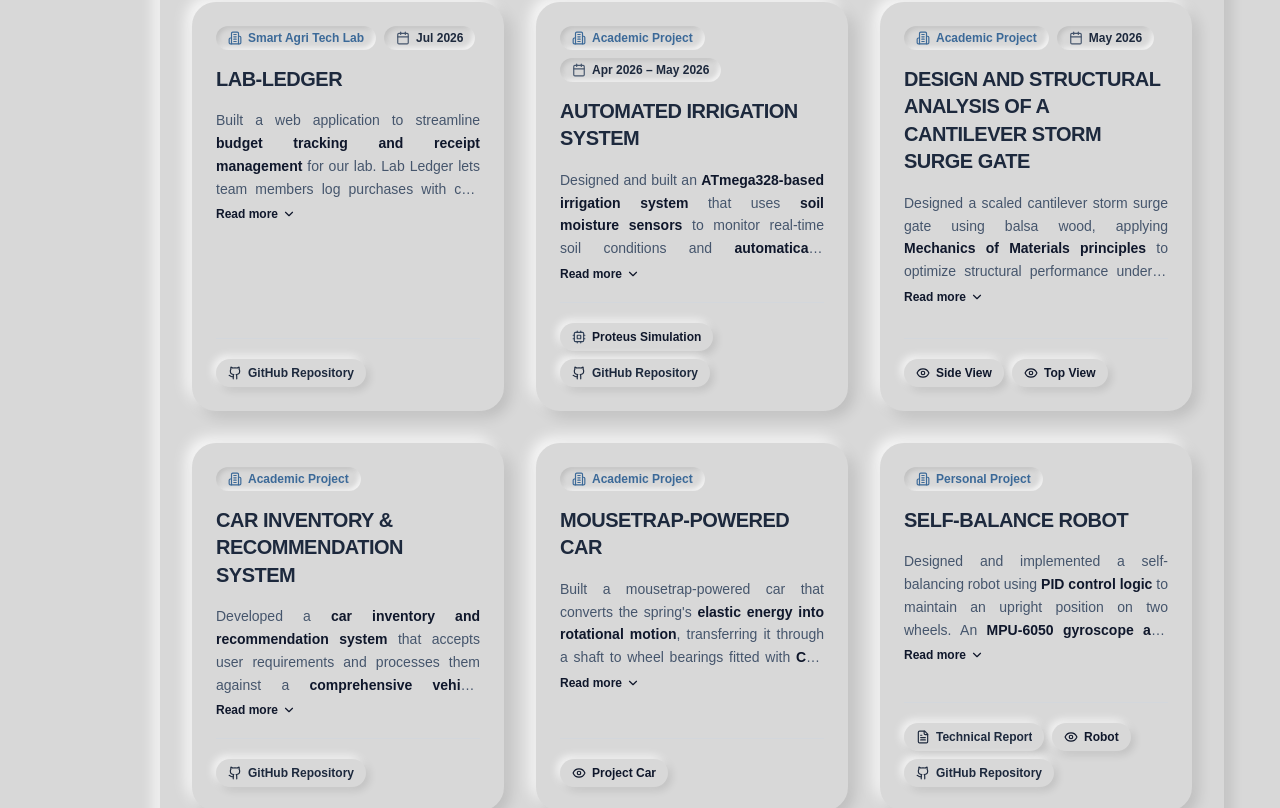
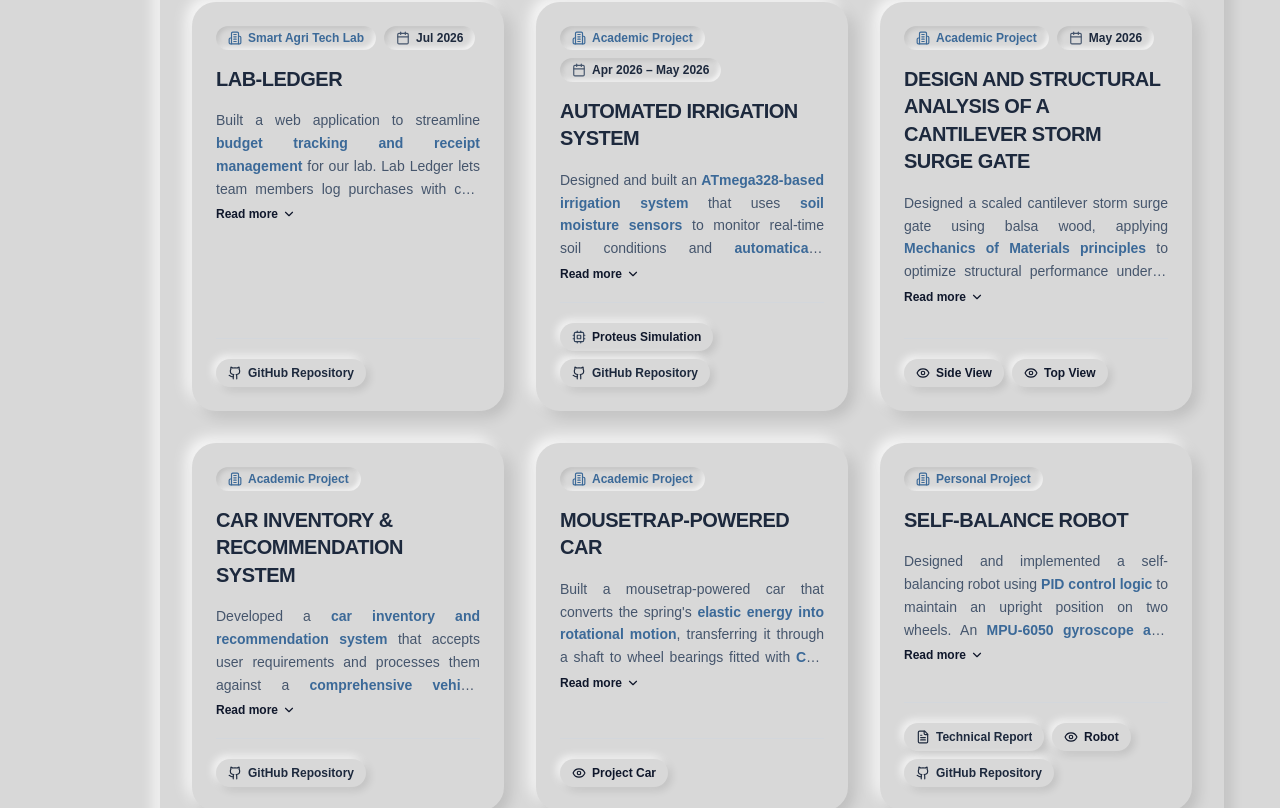
Before and after one commit to Faheem2641/Portfolio, a Next.js app: page / in a window 1280 px wide. Shown: the part 2460-3268 px from the top of the page. Built offline with nearby package versions, Linux system fonts and the light colour scheme; a web font is replaced by a local one.

Commit message:
Update project text highlights to use dynamic text-topping theme accent color

```diff
--- a/app/globals.css
+++ b/app/globals.css
@@ -223,7 +223,6 @@
 
   strong, b {
     font-weight: 800;
-    color: #0f172a;
   }
 
   html {
--- a/data/projects.ts
+++ b/data/projects.ts
@@ -18,7 +18,7 @@ export const projectsData: Project[] = [
     title: "Lab-Ledger",
     date: "Jul 2026",
     association: "Smart Agri Tech Lab",
-    description: "Built a web application to streamline <strong class=\"text-slate-900 font-bold\">budget tracking and receipt management</strong> for our lab. Lab Ledger lets team members log purchases with cost and purchaser details, attach receipt images directly to transactions, and monitor <strong class=\"text-slate-900 font-bold\">total allocated budget vs. remaining funds</strong> in real time with <strong class=\"text-slate-900 font-bold\">category breakdowns and monthly expense trends</strong>. Replaced spreadsheet-based tracking with a <strong class=\"text-slate-900 font-bold\">centralized, discrepancy-free system</strong> now used across the lab.",
+    description: "Built a web application to streamline <strong class=\"text-topping font-bold\">budget tracking and receipt management</strong> for our lab. Lab Ledger lets team members log purchases with cost and purchaser details, attach receipt images directly to transactions, and monitor <strong class=\"text-topping font-bold\">total allocated budget vs. remaining funds</strong> in real time with <strong class=\"text-topping font-bold\">category breakdowns and monthly expense trends</strong>. Replaced spreadsheet-based tracking with a <strong class=\"text-topping font-bold\">centralized, discrepancy-free system</strong> now used across the lab.",
     links: [
       { label: "GitHub Repository", url: "https://github.com/Faheem2641/lab-ledger" }
     ]
@@ -28,7 +28,7 @@ export const projectsData: Project[] = [
     date: "Apr 2026 – May 2026",
     association: "Academic Project",
     images: ["/images/Proteus.png"],
-    description: "Designed and built an <strong class=\"text-slate-900 font-bold\">ATmega328-based irrigation system</strong> that uses <strong class=\"text-slate-900 font-bold\">soil moisture sensors</strong> to monitor real-time soil conditions and <strong class=\"text-slate-900 font-bold\">automatically activates a water pump</strong> to deliver the right amount of water to plants, <strong class=\"text-slate-900 font-bold\">optimizing water usage</strong> and reducing manual intervention.",
+    description: "Designed and built an <strong class=\"text-topping font-bold\">ATmega328-based irrigation system</strong> that uses <strong class=\"text-topping font-bold\">soil moisture sensors</strong> to monitor real-time soil conditions and <strong class=\"text-topping font-bold\">automatically activates a water pump</strong> to deliver the right amount of water to plants, <strong class=\"text-topping font-bold\">optimizing water usage</strong> and reducing manual intervention.",
     links: [
       { label: "Proteus Simulation", url: "" },
       { label: "GitHub Repository", url: "https://github.com/Faheem2641/Irrigation-System" }
@@ -39,7 +39,7 @@ export const projectsData: Project[] = [
     date: "May 2026",
     association: "Academic Project",
     images: ["/images/Truss 2.jpg", "/images/Truss 1.jpg"],
-    description: "Designed a scaled cantilever storm surge gate using balsa wood, applying <strong class=\"text-slate-900 font-bold\">Mechanics of Materials principles</strong> to optimize structural performance under a <strong class=\"text-slate-900 font-bold\">50 N horizontal surge load</strong>. Designs were analytically evaluated using <strong class=\"text-slate-900 font-bold\">Mathcad and SolidWorks</strong>; the final <strong class=\"text-slate-900 font-bold\">Quad Arm Lattice structure</strong> not only met the design criteria but handled a <strong class=\"text-slate-900 font-bold\">maximum load of 2,121 N</strong>.",
+    description: "Designed a scaled cantilever storm surge gate using balsa wood, applying <strong class=\"text-topping font-bold\">Mechanics of Materials principles</strong> to optimize structural performance under a <strong class=\"text-topping font-bold\">50 N horizontal surge load</strong>. Designs were analytically evaluated using <strong class=\"text-topping font-bold\">Mathcad and SolidWorks</strong>; the final <strong class=\"text-topping font-bold\">Quad Arm Lattice structure</strong> not only met the design criteria but handled a <strong class=\"text-topping font-bold\">maximum load of 2,121 N</strong>.",
     links: [
       { label: "Side View", url: "" },
       { label: "Top View", url: "" }
@@ -49,7 +49,7 @@ export const projectsData: Project[] = [
     title: "Car Inventory & Recommendation System",
     date: null,
     association: "Academic Project",
-    description: "Developed a <strong class=\"text-slate-900 font-bold\">car inventory and recommendation system</strong> that accepts user requirements and processes them against a <strong class=\"text-slate-900 font-bold\">comprehensive vehicle database</strong> to select <strong class=\"text-slate-900 font-bold\">tailored car recommendations</strong>. The system streamlined the vehicle selection process by filtering and matching user preferences such as <strong class=\"text-slate-900 font-bold\">color, brand, torque specs, and features</strong> to the most suitable available options.",
+    description: "Developed a <strong class=\"text-topping font-bold\">car inventory and recommendation system</strong> that accepts user requirements and processes them against a <strong class=\"text-topping font-bold\">comprehensive vehicle database</strong> to select <strong class=\"text-topping font-bold\">tailored car recommendations</strong>. The system streamlined the vehicle selection process by filtering and matching user preferences such as <strong class=\"text-topping font-bold\">color, brand, torque specs, and features</strong> to the most suitable available options.",
     links: [
       { label: "GitHub Repository", url: "https://github.com/Faheem2641/Car-Inventory-System" }
     ]
@@ -59,7 +59,7 @@ export const projectsData: Project[] = [
     date: null,
     association: "Academic Project",
     images: ["/images/car.jpeg", "/images/car 2.jpeg"],
-    description: "Built a mousetrap-powered car that converts the spring's <strong class=\"text-slate-900 font-bold\">elastic energy into rotational motion</strong>, transferring it through a shaft to wheel bearings fitted with <strong class=\"text-slate-900 font-bold\">CDs as wheels</strong>. Constructed using simple materials such as wood and CDs, the project demonstrated resourcefulness. One of the key challenges was <strong class=\"text-slate-900 font-bold\">balancing the car frame</strong> to ensure straight, controlled movement.",
+    description: "Built a mousetrap-powered car that converts the spring's <strong class=\"text-topping font-bold\">elastic energy into rotational motion</strong>, transferring it through a shaft to wheel bearings fitted with <strong class=\"text-topping font-bold\">CDs as wheels</strong>. Constructed using simple materials such as wood and CDs, the project demonstrated resourcefulness. One of the key challenges was <strong class=\"text-topping font-bold\">balancing the car frame</strong> to ensure straight, controlled movement.",
     links: [
       { label: "Project Car", url: "" }
     ]
@@ -69,7 +69,7 @@ export const projectsData: Project[] = [
     date: null,
     association: "Personal Project",
     images: ["/images/Robort.jpeg"],
-    description: "Designed and implemented a self-balancing robot using <strong class=\"text-slate-900 font-bold\">PID control logic</strong> to maintain an upright position on two wheels. An <strong class=\"text-slate-900 font-bold\">MPU-6050 gyroscope and accelerometer</strong> module processed <strong class=\"text-slate-900 font-bold\">6-axis motion data</strong> to deliver real-time orientation feedback, while an <strong class=\"text-slate-900 font-bold\">L298N H-Bridge motor driver</strong> transmitted control signals to regulate two DC motors for <strong class=\"text-slate-900 font-bold\">autonomous balancing</strong>.",
+    description: "Designed and implemented a self-balancing robot using <strong class=\"text-topping font-bold\">PID control logic</strong> to maintain an upright position on two wheels. An <strong class=\"text-topping font-bold\">MPU-6050 gyroscope and accelerometer</strong> module processed <strong class=\"text-topping font-bold\">6-axis motion data</strong> to deliver real-time orientation feedback, while an <strong class=\"text-topping font-bold\">L298N H-Bridge motor driver</strong> transmitted control signals to regulate two DC motors for <strong class=\"text-topping font-bold\">autonomous balancing</strong>.",
     links: [
       { label: "Technical Report", url: "https://drive.google.com/file/d/1_WcDgskrdinHJ4zmTuJ5_u0G29f3OZTa/view?usp=sharing" },
       { label: "Robot", url: "" },
@@ -80,7 +80,7 @@ export const projectsData: Project[] = [
     title: "Ultrasonic Radar System",
     date: null,
     association: "Personal Project",
-    description: "Developed a <strong class=\"text-slate-900 font-bold\">real-time data visualization system</strong> integrating an <strong class=\"text-slate-900 font-bold\">ATmega328 microcontroller</strong> with a <strong class=\"text-slate-900 font-bold\">servo motor and ultrasonic sensor</strong> to simulate radar functionality. The servo motor rotates the ultrasonic sensor across a 180-degree range while measuring object distances. Collected data is transmitted to <strong class=\"text-slate-900 font-bold\">Processing IDE</strong>, rendering a <strong class=\"text-slate-900 font-bold\">live graphical visualization</strong> of the scanned environment.",
+    description: "Developed a <strong class=\"text-topping font-bold\">real-time data visualization system</strong> integrating an <strong class=\"text-topping font-bold\">ATmega328 microcontroller</strong> with a <strong class=\"text-topping font-bold\">servo motor and ultrasonic sensor</strong> to simulate radar functionality. The servo motor rotates the ultrasonic sensor across a 180-degree range while measuring object distances. Collected data is transmitted to <strong class=\"text-topping font-bold\">Processing IDE</strong>, rendering a <strong class=\"text-topping font-bold\">live graphical visualization</strong> of the scanned environment.",
     links: [
       { label: "GitHub Repository", url: "https://github.com/Faheem2641/Radar-System" }
     ]
```
